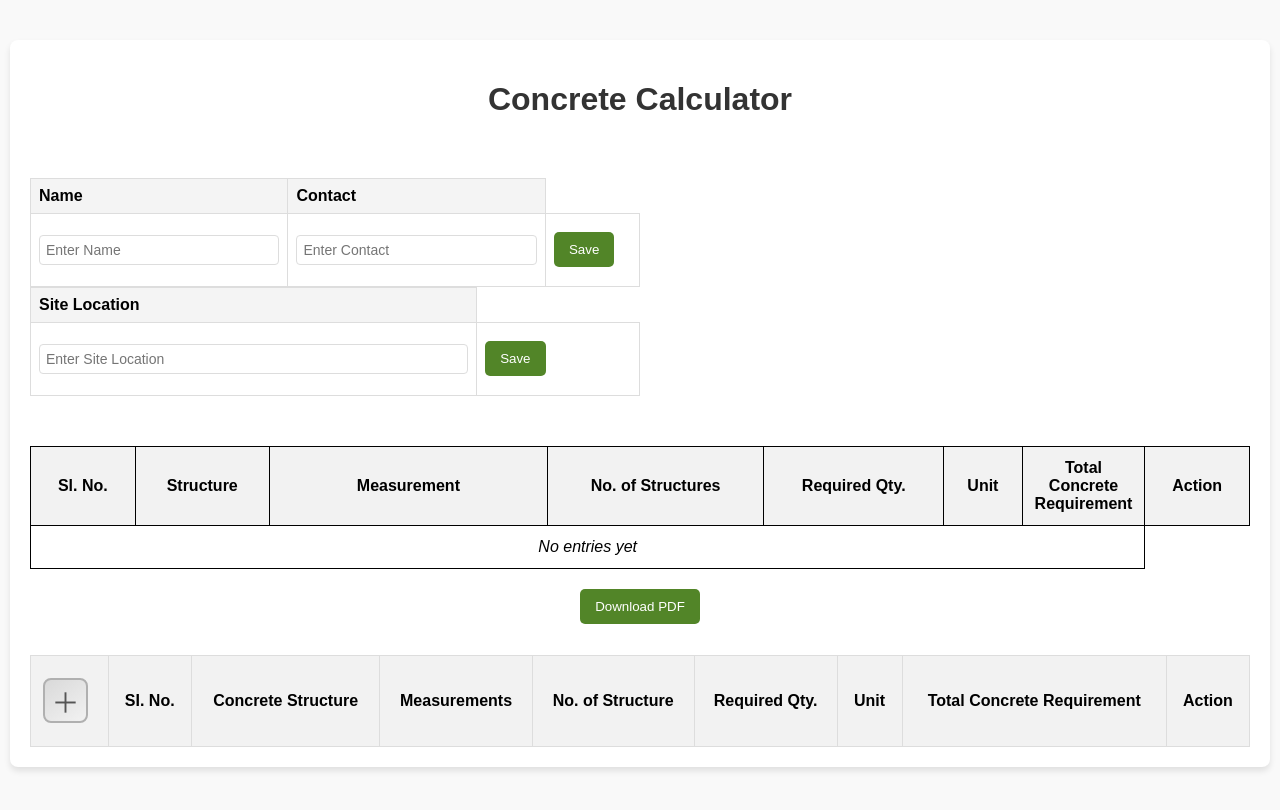
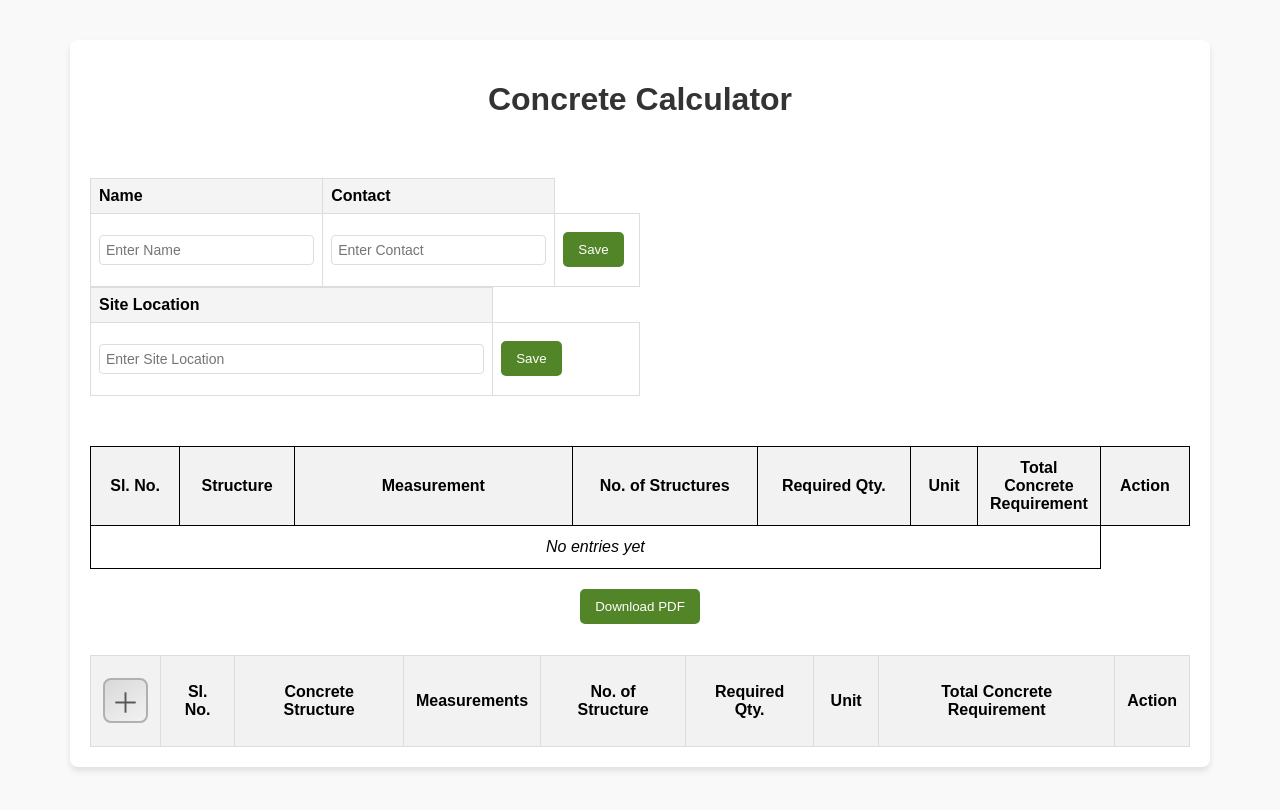
Before and after one commit to NovaWebDesignz/calcform, a React (Create React App) app: page / in a window 1280 px wide. Shown: the top 810 px of the page. Built offline with nearby package versions, Linux system fonts and the light colour scheme.

Commit message:
popup selected option name before measurement text removed

```diff
--- a/src/App.css
+++ b/src/App.css
@@ -12,7 +12,7 @@
 }
 
 .App-header {
-  max-width: 1300px;
+  max-width: 1100px;
   padding: 20px;
   background: #ffffff;
   box-shadow: 0 4px 6px rgba(0, 0, 0, 0.1);
--- a/src/CalculationPopup.js
+++ b/src/CalculationPopup.js
@@ -173,7 +173,7 @@ const imageMap = {
   return (
     <div className="popup-overlay">
       <div className="popup">
-        <h2>{selectedOption} Measurements</h2>
+        <h2>Measurements</h2>
 
         <div className="input-group">
           <label>Concrete Structure</label>
```
